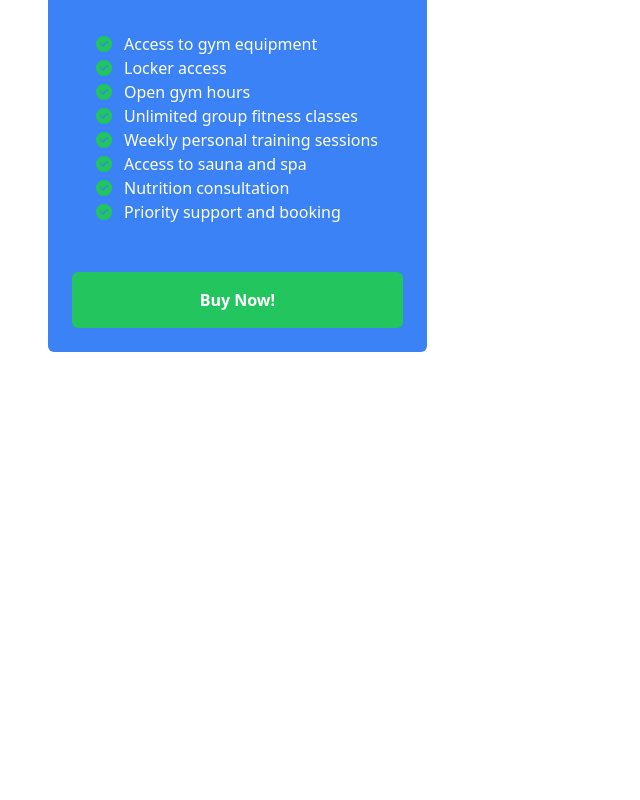
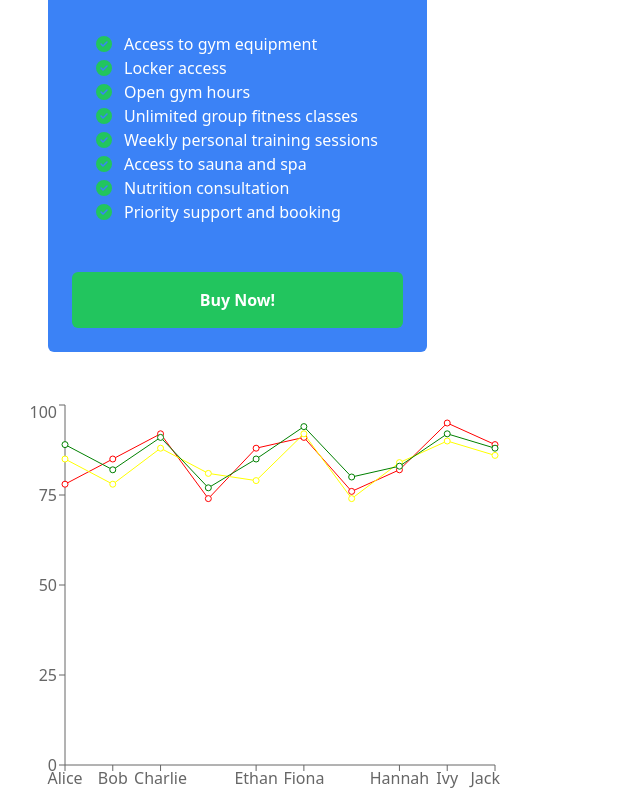
Before and after one commit to shihab4513/price-option, a React (Vite) app: page / in a window 1280 px wide. Shown: the part 808-1608 px from the top of the page, without its empty margins (0-640 px from the left). Before the commit the page ends 1208 px from the top, so only its background shows below. Built offline with nearby package versions, Linux system fonts and the light colour scheme.

Commit message:
In this commit we have learned about recharts through which we can create chart easily. for that we have to install recharts in terminal through npm i recharts, details can be found in internet

```diff
--- a/package.json
+++ b/package.json
@@ -13,7 +13,8 @@
     "prop-types": "^15.8.1",
     "react": "^18.3.1",
     "react-dom": "^18.3.1",
-    "react-icons": "^5.4.0"
+    "react-icons": "^5.4.0",
+    "recharts": "^2.14.1"
   },
   "devDependencies": {
     "@eslint/js": "^9.15.0",
--- a/src/App.jsx
+++ b/src/App.jsx
@@ -1,5 +1,7 @@
+// import { LineChart } from 'recharts'
 import './App.css'
 import DaisyNav from './components/DaisyNav/DaisyNav'
+import LineChart from './components/LineChart/LineChart'
 
 import Nav from './components/Nav/Nav'
 import PriceOptions from './components/PriceOptions/PriceOptions'
@@ -13,8 +15,10 @@ function App() {
       <Nav></Nav>
       {/* <DaisyNav></DaisyNav> */}
       <PriceOptions></PriceOptions>
+      <LineChart></LineChart>
     </>
   )
 }
 
 export default App
+// recharts instillation code: npm install recharts
--- /dev/null
+++ b/src/components/LineChart/LineChart.jsx
@@ -0,0 +1,30 @@
+import React from 'react'
+import { LineChart as LChart, Line,XAxis,YAxis } from 'recharts';
+
+const LineChart = () => {
+    const studentsMarksData = [
+        { id: 1, name: "Alice", math: 78, physics: 85, chemistry: 89 },
+        { id: 2, name: "Bob", math: 85, physics: 78, chemistry: 82 },
+        { id: 3, name: "Charlie", math: 92, physics: 88, chemistry: 91 },
+        { id: 4, name: "Diana", math: 74, physics: 81, chemistry: 77 },
+        { id: 5, name: "Ethan", math: 88, physics: 79, chemistry: 85 },
+        { id: 6, name: "Fiona", math: 91, physics: 92, chemistry: 94 },
+        { id: 7, name: "George", math: 76, physics: 74, chemistry: 80 },
+        { id: 8, name: "Hannah", math: 82, physics: 84, chemistry: 83 },
+        { id: 9, name: "Ivy", math: 95, physics: 90, chemistry: 92 },
+        { id: 10, name: "Jack", math: 89, physics: 86, chemistry: 88 }
+      ];
+  return (
+    <div>
+        <LChart width={500} height={400} data={studentsMarksData}>
+            <XAxis dataKey={'name'}></XAxis>
+            <YAxis></YAxis>
+            <Line dataKey="math" stroke='red'></Line>
+            <Line dataKey={'physics'} stroke='yellow'></Line>
+            <Line dataKey={'chemistry'} stroke='green'></Line>
+        </LChart>
+    </div>
+  )
+}
+
+export default LineChart
```
Also changed, not shown: 1 other file (tests, documents, lock files or other folders).
